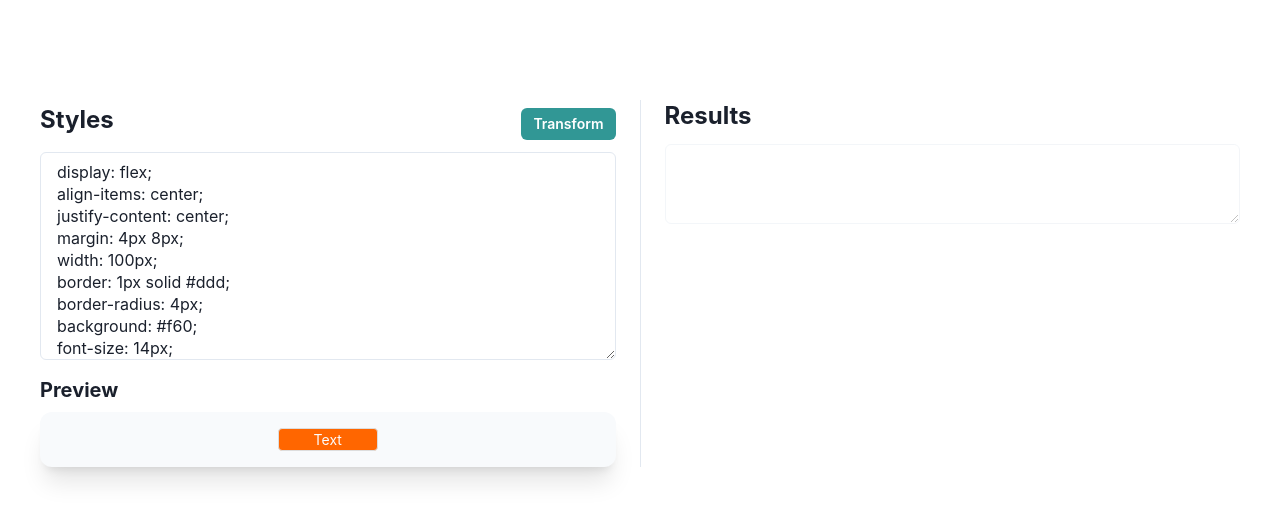
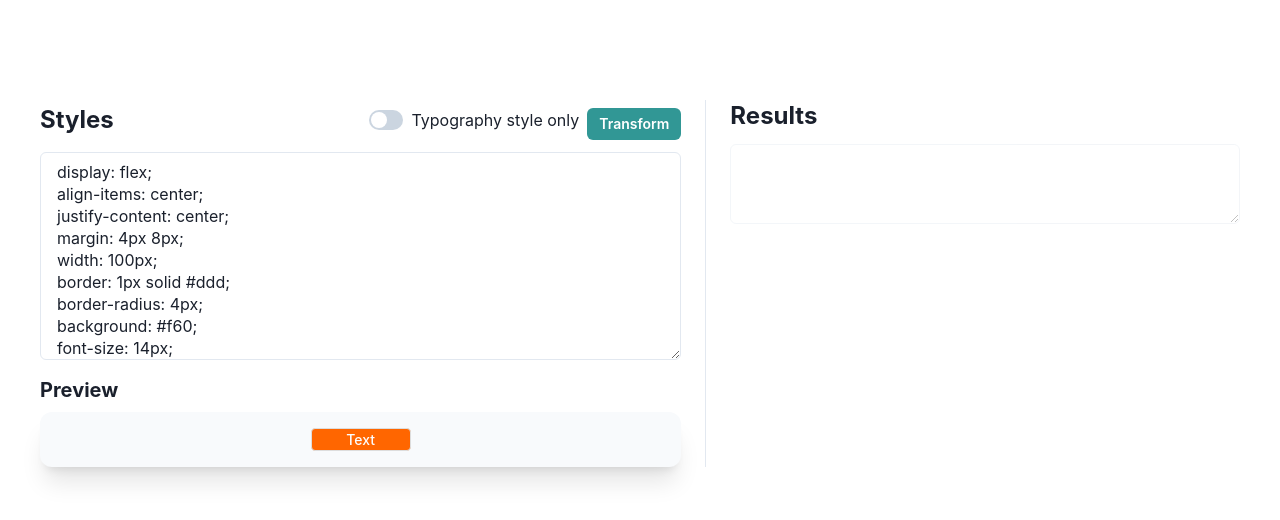
Before and after one commit to iamjoel/style-to-tailwind-class-name, a Next.js app: page / in a window 1280 px wide. Shown: the top 520 px of the page. Built offline with nearby package versions, Linux system fonts and the light colour scheme.

Commit message:
feat: support only show typography style

```diff
--- a/app/page.tsx
+++ b/app/page.tsx
@@ -1,12 +1,13 @@
 'use client'
 import React, { FC, useCallback, useEffect, useState } from 'react'
-import { ChakraProvider, Textarea } from '@chakra-ui/react'
+import { ChakraProvider, Textarea, Switch } from '@chakra-ui/react'
 import { getClassNames } from '@/utils'
 import parseStyle from 'style-to-object'
 import Preview from './components/preview'
 import PrimaryBtn from './components/primary-btn'
 import copy from 'copy-to-clipboard'
 import { toReactStyle } from '@/utils/to-camel'
+import { typographyStyle } from '@/config/whitelist-style-config'
 
 const testStyles = `display: flex;
 align-items: center;
@@ -17,6 +18,7 @@ border: 1px solid #ddd;
 border-radius: 4px;
 background: #f60;
 font-size: 14px;
+font-weight: 500;
 text-align: center;
 line-height: 1.5;
 color: #FCFCFD;
@@ -26,6 +28,7 @@ color: #FCFCFD;
 
 
 const Page: FC = () => {
+  const [typographyStyleOnly, setTypographyStyleOnly] = useState(false)
   const [styles, setStyles] = useState(testStyles)
   const styleObj = parseStyle(styles)
 
@@ -43,10 +46,16 @@ const Page: FC = () => {
   })()
 
   const handleTransform = () => {
-    const { classNames, unMatchedStyles } = getClassNames(styles)
+    const { classNames, unMatchedStyles } = getClassNames(styles, typographyStyleOnly ? typographyStyle : undefined)
     setClassNames(classNames.join(' '))
     setUnMatchedStyles(unMatchedStyles.map(({ key, value }) => `${key}: ${value};`).join('\n'))
   }
+
+  useEffect(() => {
+    if (classNames) {
+      handleTransform()
+    }
+  }, [typographyStyleOnly])
 
   const [hasCopied, setHasCopied] = useState(false)
   const handleCopy = useCallback(() => {
@@ -66,12 +75,23 @@ const Page: FC = () => {
         <div className='grow'>
           <div className='flex justify-between items-center'>
             <div className='text-2xl font-bold'>Styles</div>
+            <div className='flex items-center space-x-2'>
+              <div className='flex items-center'>
+                <Switch
+                  colorScheme='teal'
+                  isChecked={typographyStyleOnly}
+                  onChange={e => setTypographyStyleOnly(e.target.checked)}
+                />
+                <span className='ml-2'>Typography style only</span>
+              </div>
+
               <PrimaryBtn
                 className='mt-2'
                 onClick={handleTransform}
               >
                 Transform
               </PrimaryBtn>
+            </div>
           </div>
           <Textarea
             className='mt-3 w-full !h-52'
--- /dev/null
+++ b/config/whitelist-style-config.ts
@@ -0,0 +1,6 @@
+export const typographyStyle = [
+  'font-size',
+  'font-weight',
+  'line-height',
+  'color'
+]
--- a/utils/index.ts
+++ b/utils/index.ts
@@ -50,12 +50,16 @@ export const mapToClassName = ({key, value}: StyleType) => {
 * 3. sort style
 * 4. map to class name
 */
-export const getClassNames = (styles: string) => {
+export const getClassNames = (styles: string, whiteList?: string[]) => {
   const styleObj = parseStyle(styles)
-  const styleArr = Object.keys(styleObj).map(key => ({
+  let styleArr = Object.keys(styleObj).map(key => ({
     key,
     value: styleObj[key]
   })).filter(({key}) => !ignoreStyles.includes(key))
+  if(whiteList?.length > 0) {
+    styleArr = styleArr.filter(({key}) => whiteList.includes(key))
+    console.log(styleArr)
+  }
   const transformedStyles = styleArr.map(style => transformStyle(style)).flat(1)
   const sortedStyles = sortStyles(transformedStyles)
   const mappedClassNames = sortedStyles.map(item => mapToClassName(item))
```
Also changed, not shown: 2 other files (tests, documents, lock files or other folders). Lines whose indentation alone changed are shown as unchanged.
